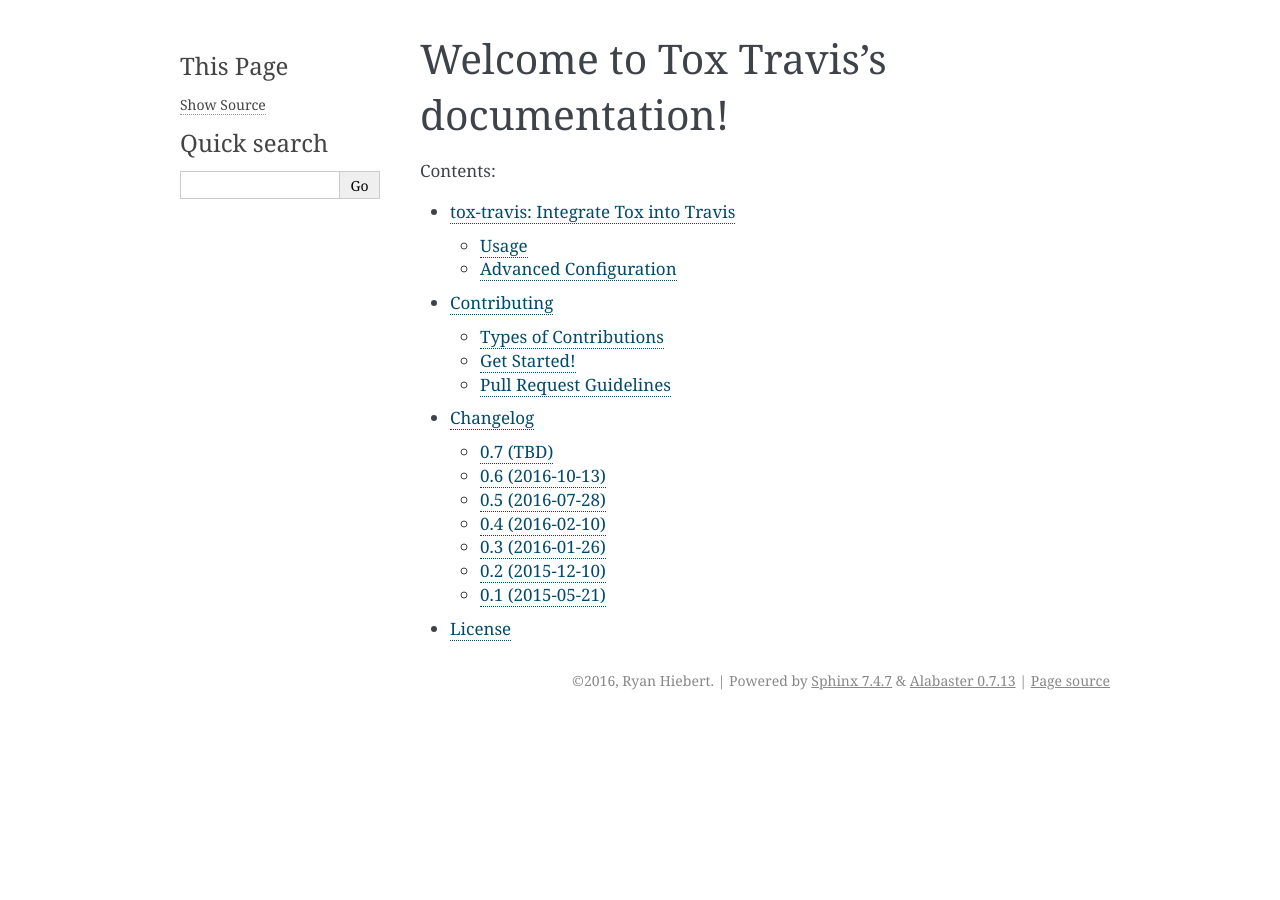
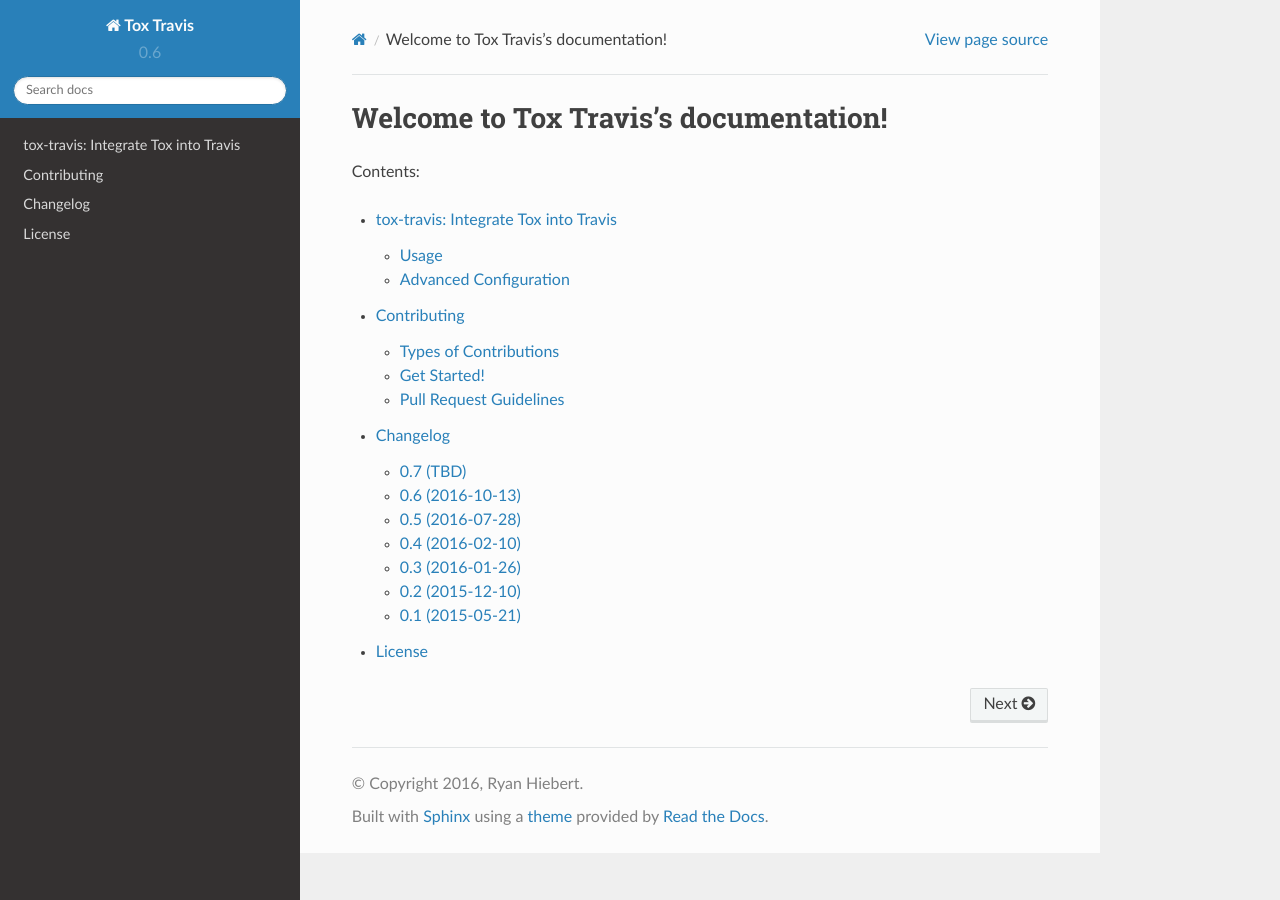
Before and after one commit to tox-dev/tox-travis, a Sphinx documentation site: the page built from docs/index.rst, in a window 1280 px wide. Built offline with Sphinx 7.4.7 and the Read the Docs theme 2.0.0, drawn with Linux system fonts in a browser that asks for light colours.

Commit message:
Render local doc with sphinx_rtd_theme

```diff
--- a/docs/conf.py
+++ b/docs/conf.py
@@ -20,6 +20,7 @@
 # import os
 # import sys
 # sys.path.insert(0, os.path.abspath('.'))
+import sphinx_rtd_theme
 
 
 # -- General configuration ------------------------------------------------
@@ -83,13 +84,16 @@
 # The theme to use for HTML and HTML Help pages.  See the documentation for
 # a list of builtin themes.
 #
-html_theme = 'alabaster'
+html_theme = 'sphinx_rtd_theme'
 
 # Theme options are theme-specific and customize the look and feel of a theme
 # further.  For a list of options available for each theme, see the
 # documentation.
 #
 # html_theme_options = {}
+
+# Add any paths that contain custom themes here, relative to this directory.
+html_theme_path = [sphinx_rtd_theme.get_html_theme_path()]
 
 # Add any paths that contain custom static files (such as style sheets) here,
 # relative to this directory. They are copied after the builtin static files,
```
Also changed, not shown: 1 other file.
